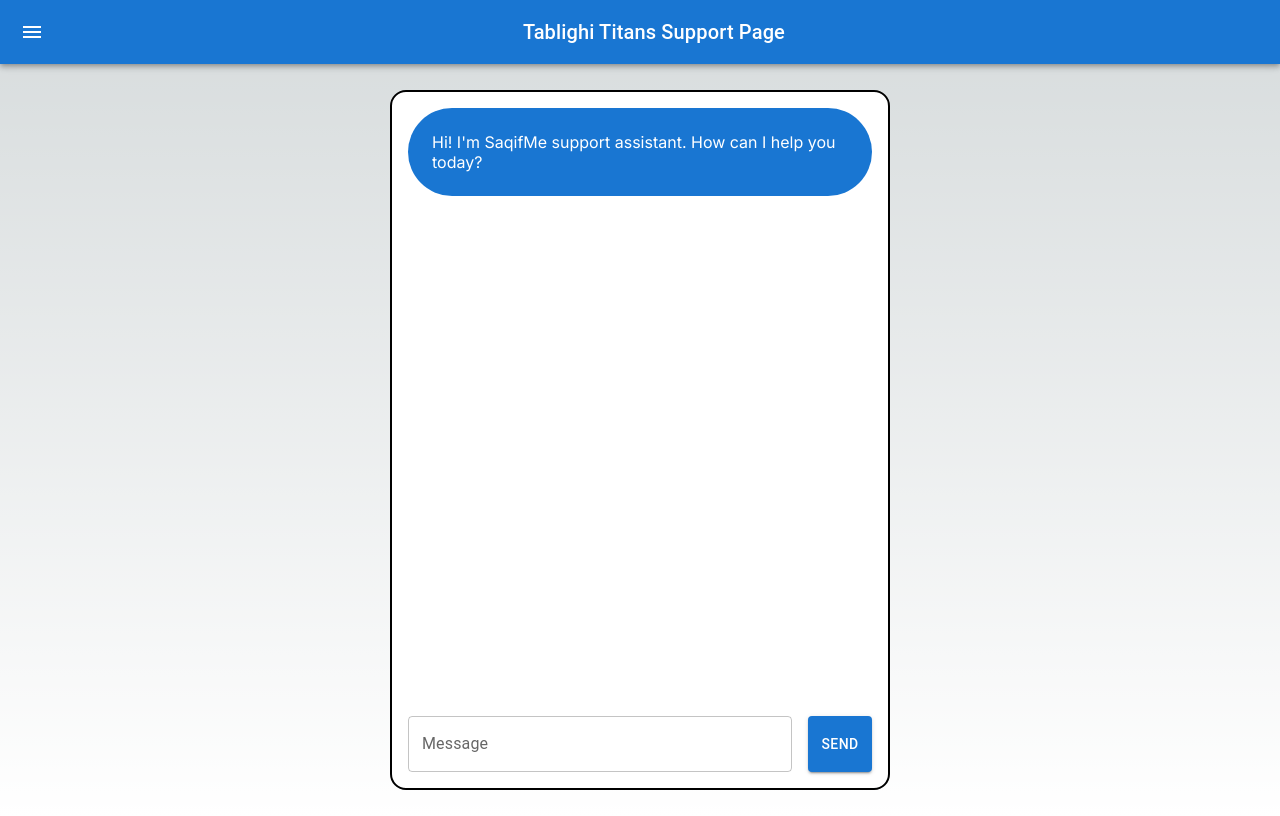
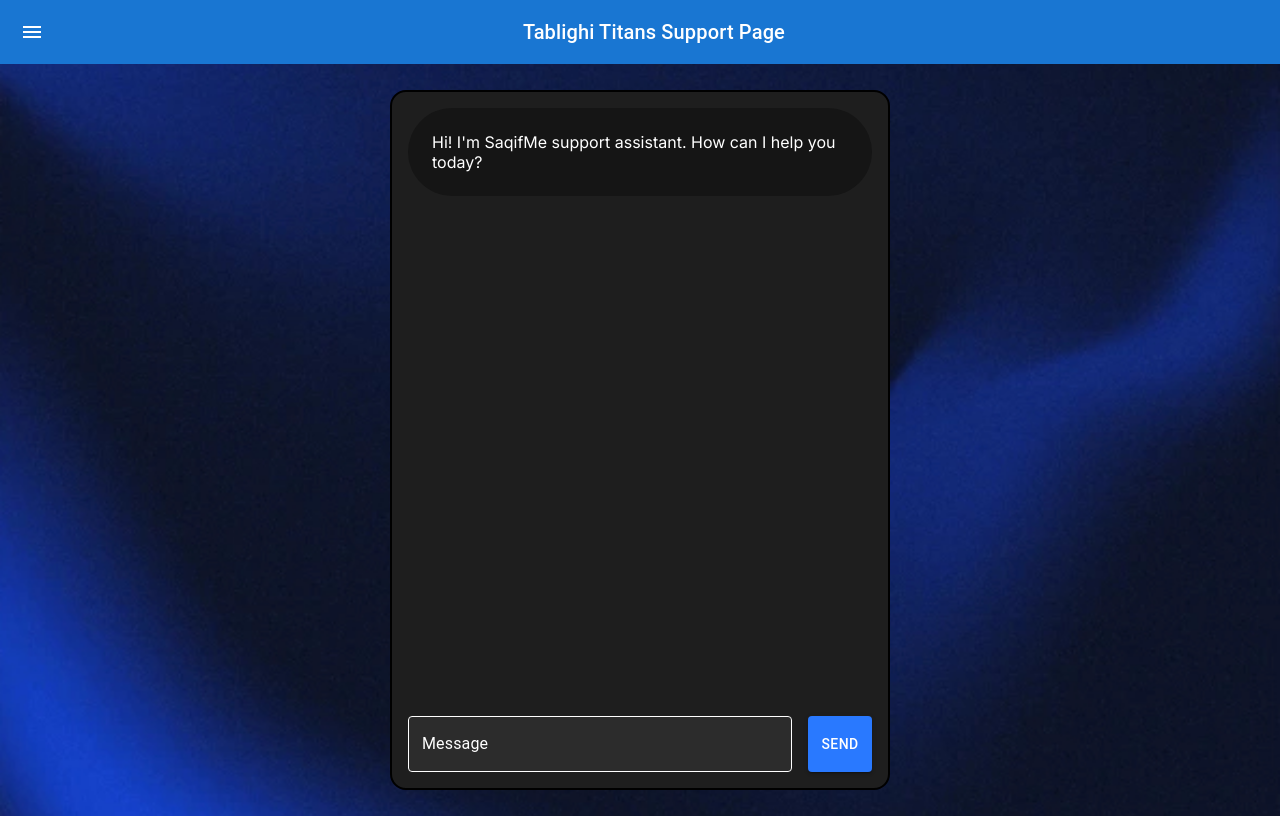
Before and after one commit to Saqif-Abedin/customer-support-ai, a Next.js app: page / in a window 1280 px wide. Built offline with nearby package versions, Linux system fonts and the light colour scheme.

Commit message:
update styling bg

```diff
--- a/app/page.js
+++ b/app/page.js
@@ -1,31 +1,81 @@
 "use client";
 
-import { Box, Button, Stack, TextField } from "@mui/material";
+import { Box, Button, Stack, TextField, createTheme, ThemeProvider } from "@mui/material";
 import { useState, useEffect, useRef } from "react";
+
+const theme = createTheme({
+    palette: {
+        primary: {
+            main: "#1e1e1e", // Dark background for primary elements
+        },
+        secondary: {
+            main: "#2979ff", // Blue text
+        },
+    },
+    components: {
+        MuiTextField: {
+            styleOverrides: {
+                root: {
+                    backgroundColor: "#2c2c2c", // Dark background for text fields
+                    borderRadius: '8px', // Border radius for the text field
+                },
+            },
+        },
+        MuiInputBase: {
+            styleOverrides: {
+                root: {
+                    color: "white", // White text color
+                },
+                input: {
+                    '&::placeholder': {
+                        color: 'white',
+                    },
+                },
+            },
+        },
+        MuiOutlinedInput: {
+            styleOverrides: {
+                root: {
+                    '& .MuiOutlinedInput-notchedOutline': {
+                        borderColor: 'white', // White outline color
+                    },
+                    '&:hover .MuiOutlinedInput-notchedOutline': {
+                        borderColor: 'white', // White outline color on hover
+                    },
+                    '&.Mui-focused .MuiOutlinedInput-notchedOutline': {
+                        borderColor: 'white', // White outline color when focused
+                    },
+                },
+            },
+        },
+    },
+    typography: {
+        allVariants: {
+            color: "#2979ff", // Blue text
+        },
+    },
+});
 
 export default function Home() {
     const [messages, setMessages] = useState([
         {
             role: "assistant",
-            content:
-                "Hi! I'm SaqifMe support assistant. How can I help you today?",
+            content: "Hi! I'm SaqifMe support assistant. How can I help you today?",
         },
     ]);
     const [message, setMessage] = useState("");
     const [isLoading, setIsLoading] = useState(false);
 
     const sendMessage = async () => {
-        if (!message.trim()) return; // Don't send empty messages
+        if (!message.trim()) return;
 
-        setMessage(""); // Clear the input field
+        setMessage("");
         setMessages((messages) => [
             ...messages,
-            { role: "user", content: message }, // Add the user's message to the chat
-            // { role: "assistant", content: "" }, // Add a placeholder for the assistant's response. Wait for backend
+            { role: "user", content: message },
         ]);
 
         try {
-            // Send the message to the server
             const response = await fetch("/api/chat", {
                 method: "POST",
                 headers: {
@@ -41,23 +91,19 @@
                 throw new Error("Network response was not ok");
             }
 
-            const reader = response.body.getReader(); // Get a reader to read the response body
-            const decoder = new TextDecoder(); // Create a decoder to decode the response text
+            const reader = response.body.getReader();
+            const decoder = new TextDecoder();
 
-            let result = "";
-            // Function to process the text from the response
             while (true) {
                 const { done, value } = await reader.read();
                 if (done) break;
-                const text = decoder.decode(value || new Uint8Array(), {
-                    stream: true,
-                }); // Decode the text
+                const text = decoder.decode(value || new Uint8Array(), { stream: true });
                 setMessages((messages) => {
-                    let lastMessage = messages[messages.length - 1]; // Get the last message (assistant's placeholder)
-                    let otherMessages = messages.slice(0, messages.length - 1); // Get all other messages
+                    let lastMessage = messages[messages.length - 1];
+                    let otherMessages = messages.slice(0, messages.length - 1);
                     return [
                         ...otherMessages,
-                        { ...lastMessage, content: lastMessage.content + text }, // Append the decoded text to the assistant's message
+                        { ...lastMessage, content: lastMessage.content + text },
                     ];
                 });
             }
@@ -67,8 +113,7 @@
                 ...messages,
                 {
                     role: "assistant",
-                    content:
-                        "I'm sorry, but Saqif hasn't setup the backend yet. Please try again later.",
+                    content: "I'm sorry, but Saqif hasn't setup the backend yet. Please try again later.",
                 },
             ]);
         }
@@ -92,6 +137,7 @@
     }, [messages]);
 
     return (
+        <ThemeProvider theme={theme}>
             <Box
                 width="100vw"
                 height="94vh"
@@ -99,6 +145,11 @@
                 flexDirection="column"
                 justifyContent="center"
                 alignItems="center"
+                style={{
+                    backgroundImage: 'url("/dark-blue-gradient-background.jpg")',
+                    backgroundSize: "cover",
+                    backgroundPosition: "center",
+                }}
             >
                 <Stack
                     direction={"column"}
@@ -108,7 +159,7 @@
                     borderRadius={4}
                     p={2}
                     spacing={3}
-                bgcolor="white"
+                    bgcolor="primary.main" // Use primary.main for dark background
                 >
                     <Stack
                         direction={"column"}
@@ -130,7 +181,7 @@
                                 <Box
                                     bgcolor={
                                         message.role === "assistant"
-                                        ? "primary.main"
+                                            ? "primary.dark"
                                             : "secondary.main"
                                     }
                                     color="white"
@@ -151,16 +202,21 @@
                             onChange={(e) => setMessage(e.target.value)}
                             onKeyPress={handleKeyPress}
                             disabled={isLoading}
+                            InputLabelProps={{
+                                style: { color: 'white' }, // White label color
+                            }}
                         />
                         <Button
                             variant="contained"
                             onClick={sendMessage}
                             disabled={isLoading}
+                            color="secondary" // Use secondary color for button
                         >
                             {isLoading ? "Sending..." : "Send"}
                         </Button>
                     </Stack>
                 </Stack>
             </Box>
+        </ThemeProvider>
     );
 }
--- a/components/Navbar.js
+++ b/components/Navbar.js
@@ -5,7 +5,7 @@
 
 const Navbar = () => {
   return (
-    <AppBar position="static">
+    <AppBar position="static" color="primary">
       <Toolbar>
         <IconButton edge="start" color="inherit" aria-label="menu">
           <MenuIcon />
--- a/package.json
+++ b/package.json
@@ -16,7 +16,10 @@
     "next": "14.2.5",
     "openai": "^4.55.0",
     "react": "^18",
-    "react-dom": "^18"
+    "react-dom": "^18",
+    "react-tsparticles": "^2.0.4",
+    "tsparticles": "^2.0.4",
+    "tsparticles-engine": "^2.12.0"
   },
   "devDependencies": {
     "eslint": "^8",
```
Also changed, not shown: public/dark-blue-gradient-background.jpg (added), 1 other file (tests, documents, lock files or other folders). Lines whose indentation alone changed are shown as unchanged.
